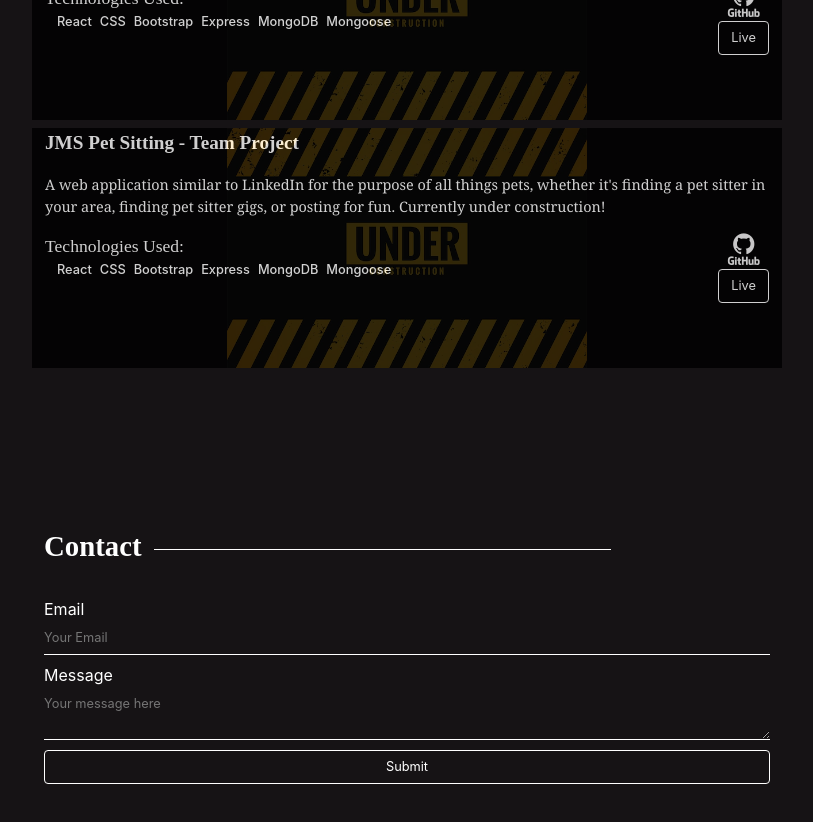
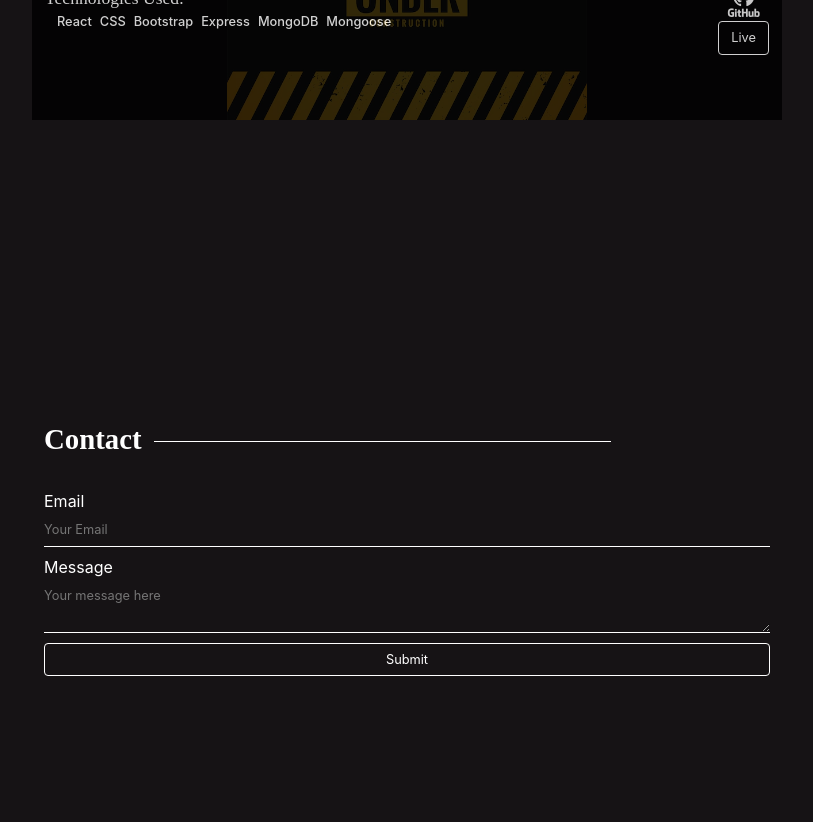
Before and after one commit to JuliansRecent/portfolio-v2, a React (Create React App) app: page / in a window 1280 px wide. Shown: the part 2980-3802 px from the top of the page, without its empty margins (233-1046 px from the left). After the commit the page ends 3729 px from the top, so only its background shows below. Built offline with nearby package versions, Linux system fonts and the light colour scheme.

Commit message:
Comment out placeholders for WorksPage.

```diff
--- a/src/Components/ContactPage/ContactPage.css
+++ b/src/Components/ContactPage/ContactPage.css
@@ -1,5 +1,5 @@
 .contact-page-container {
-    min-height: 70vh;
+    min-height: 50vh;
     width: 100%;
     color: white;
 }
--- a/src/Components/WorksPage/WorksPage.js
+++ b/src/Components/WorksPage/WorksPage.js
@@ -77,7 +77,7 @@
 							</div>
 						</li>
 					</a>
-					<a href=''>
+					{/* <a href=''>
 						<li className='project-container-container2 mb-2'>
 							<div className='opacity-container'>
 								<div className='project-container container'>
@@ -114,7 +114,7 @@
 								</div>
 							</div>
 						</li>
-					</a>
+					</a> */}
 				</ul>
 			</section>
 		);
```
